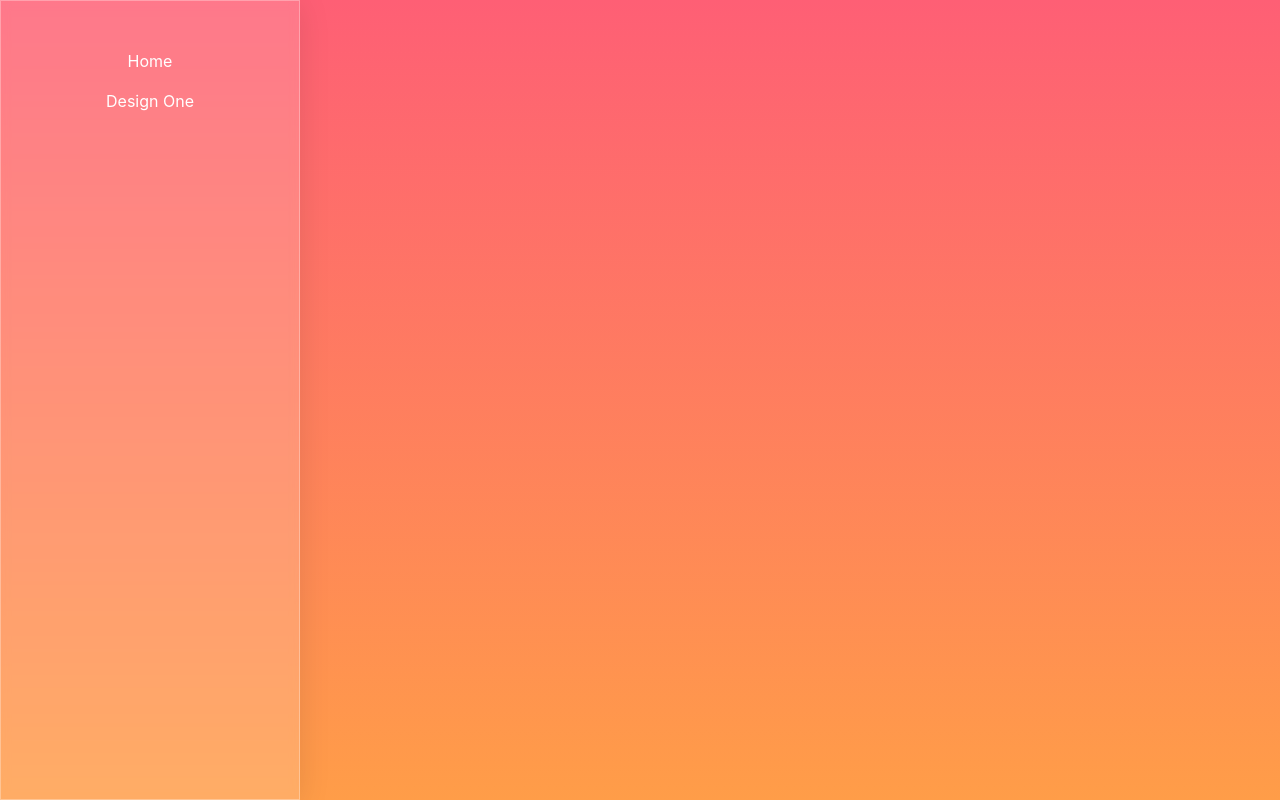
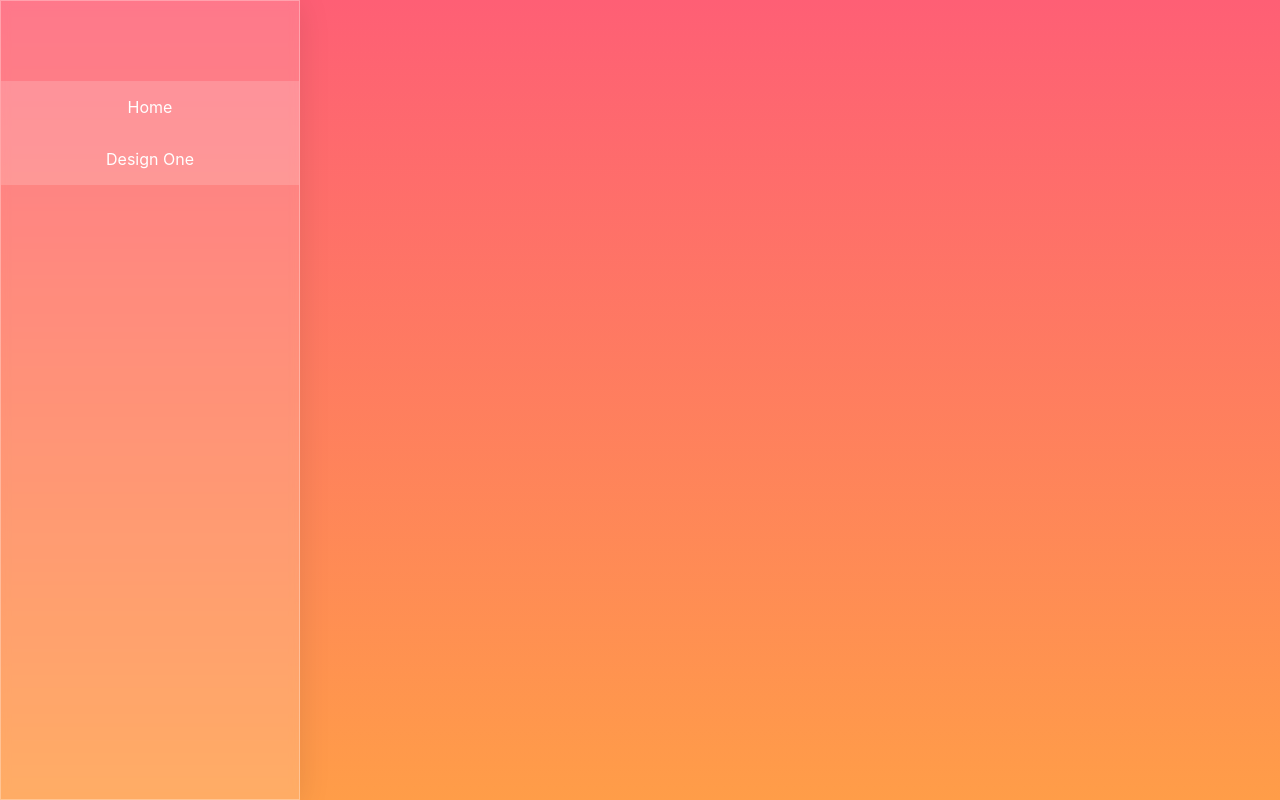
Before and after one commit to ABaker14791/framer-motion-animations, a React (Create React App) app: page / in a window 1280 px wide. Built offline with nearby package versions, Linux system fonts and the light colour scheme.

Commit message:
sidebar links

```diff
--- a/src/sass/components/_navbar.scss
+++ b/src/sass/components/_navbar.scss
@@ -6,9 +6,8 @@
   width: 300px;
   display: flex;
   flex-direction: column;
-  padding-top: 40px;
+  padding-top: 80px;
   background: rgba(255, 255, 255, 0.16);
-
   box-shadow: 0 4px 30px rgba(0, 0, 0, 0.1);
   backdrop-filter: blur(5px);
   -webkit-backdrop-filter: blur(5px);
@@ -16,11 +15,16 @@
 }
 
 .navbar a {
-  padding: 10px 0;
+  display: block;
+  padding: 16px 0;
   text-decoration: none;
   color: #fff;
+  background: rgba(255, 255, 255, 0.16);
+  //   box-shadow: 0 4px 30px rgba(0, 0, 0, 0.1);
 }
 
 .navbar a:hover {
   color: #000;
+  background: rgba(255, 255, 255, 0.254);
+  box-shadow: 0 4px 30px rgba(0, 0, 0, 0.1);
 }
```
